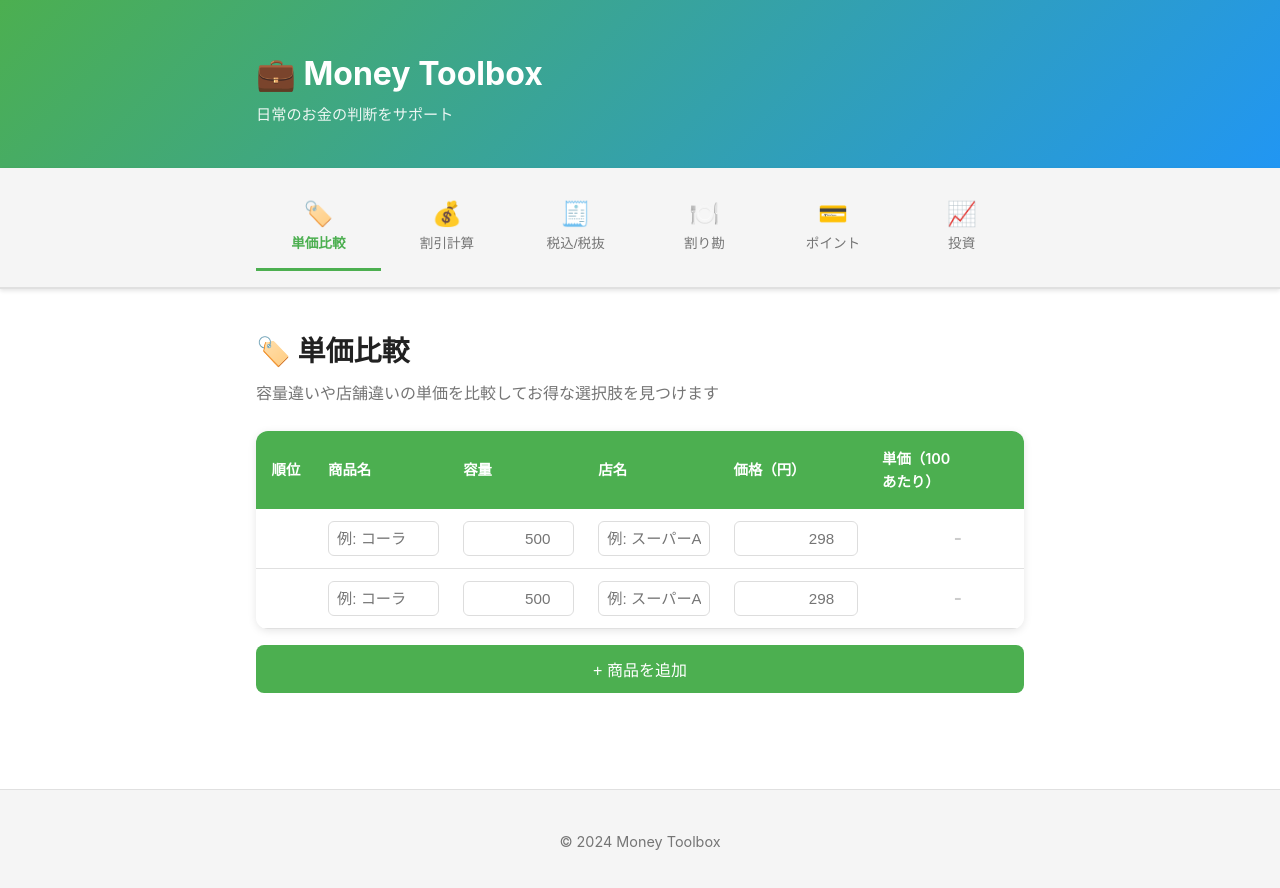
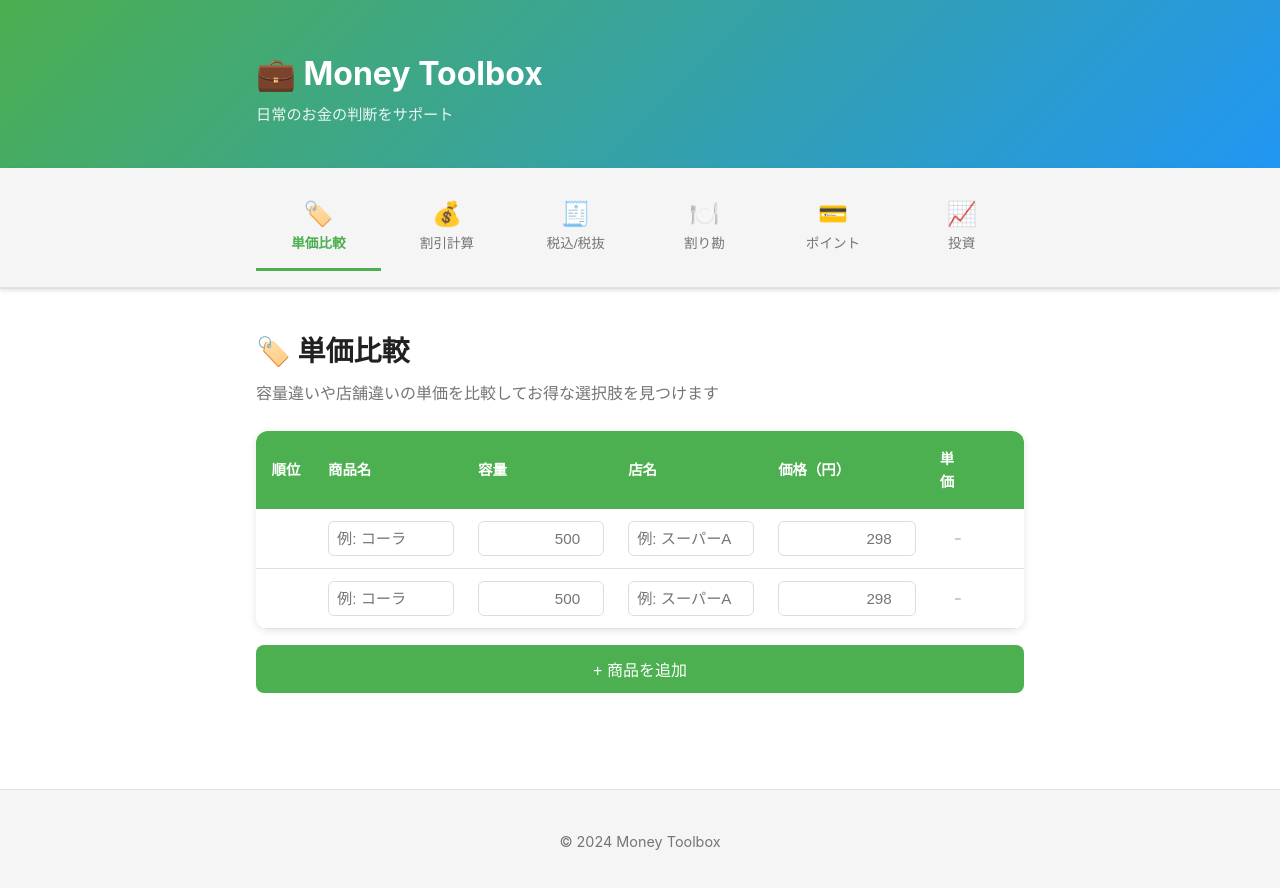
Before and after one commit to temeteke/money-toolbox, a Svelte app: page / in a window 1280 px wide. Shown: the top 888 px of the page. Built offline with nearby package versions, Linux system fonts and the light colour scheme.

Commit message:
Change unit price to simple price/amount ratio
- Remove * 100 multiplier from unit price calculation
- Change header from "単価（100あたり）" to "単価"
- Now displays actual price per unit (e.g., ¥0.50 for 100円/200g)
  instead of price per 100 units (e.g., ¥50.00)

```diff
--- a/src/components/UnitPriceCalculator.svelte
+++ b/src/components/UnitPriceCalculator.svelte
@@ -26,7 +26,7 @@
   $: productsWithUnitPrice = products.map(product => ({
     ...product,
     unitPrice: product.price && product.amount
-      ? (parseFloat(product.price) / parseFloat(product.amount)) * 100
+      ? parseFloat(product.price) / parseFloat(product.amount)
       : null,
     displayName: getDisplayName(product)
   }));
@@ -68,7 +68,7 @@
           <th>容量</th>
           <th>店名</th>
           <th>価格（円）</th>
-          <th>単価（100あたり）</th>
+          <th>単価</th>
           <th class="action-col"></th>
         </tr>
       </thead>
```
